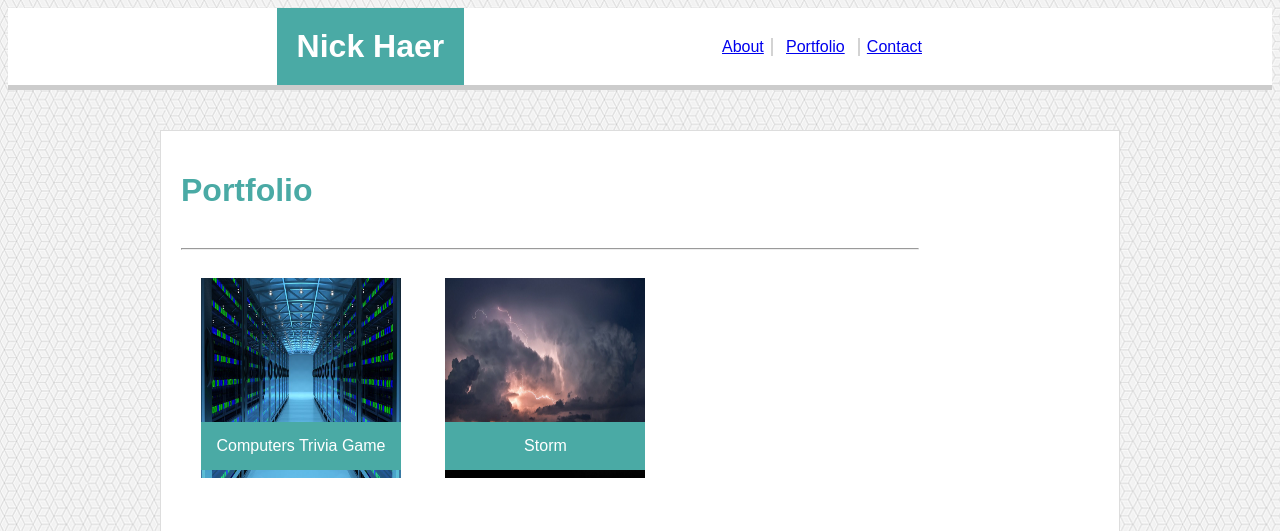
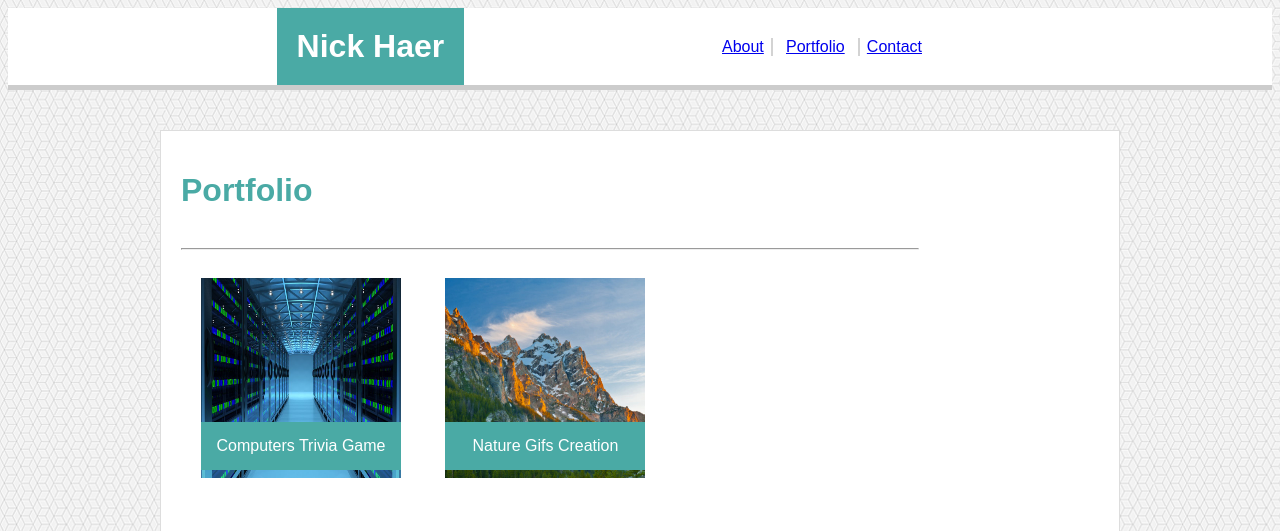
Before and after one commit to Nick-Haer/Basic-Portfolio, a plain HTML site: page portfolio.html in a window 1280 px wide. Shown: the top 531 px of the page. Drawn offline with Linux system fonts and the light colour scheme.

Commit message:
added nature gif creator

```diff
--- a/portfolio.html
+++ b/portfolio.html
@@ -24,7 +24,7 @@
 
                 <div class="ppicture">
 
-                <a href="https://nick-haer.github.io/TriviaGame/"><img height="200" width="200" src="./assets/images/computer.jpg" alt=""></a>
+                <a href="https://nick-haer.github.io/TriviaGame/"><img height="200" width="200" src="./assets/images/computer.jpg" alt="A computer trivia game"></a>
 
                 <p><span class="picturetext">Computers Trivia Game</span></p>
 
@@ -33,9 +33,9 @@
 
                 <div class="ppicture">
 
-                <img height="200" width="200" src="../Basic-Portfolio/assets/images/boom.jpg" alt="">
+                <a href="https://nick-haer.github.io/APIproject/"><img height="200" width="200" src="./assets/images/mountain.jpg" alt="nature gifs"></a>
 
-                <p><span class="picturetext">Storm</span></p>
+                <p><span class="picturetext">Nature Gifs Creation</span></p>
 
                 </div>
 
```
Also changed, not shown: assets/images/mountain.jpg (added).
